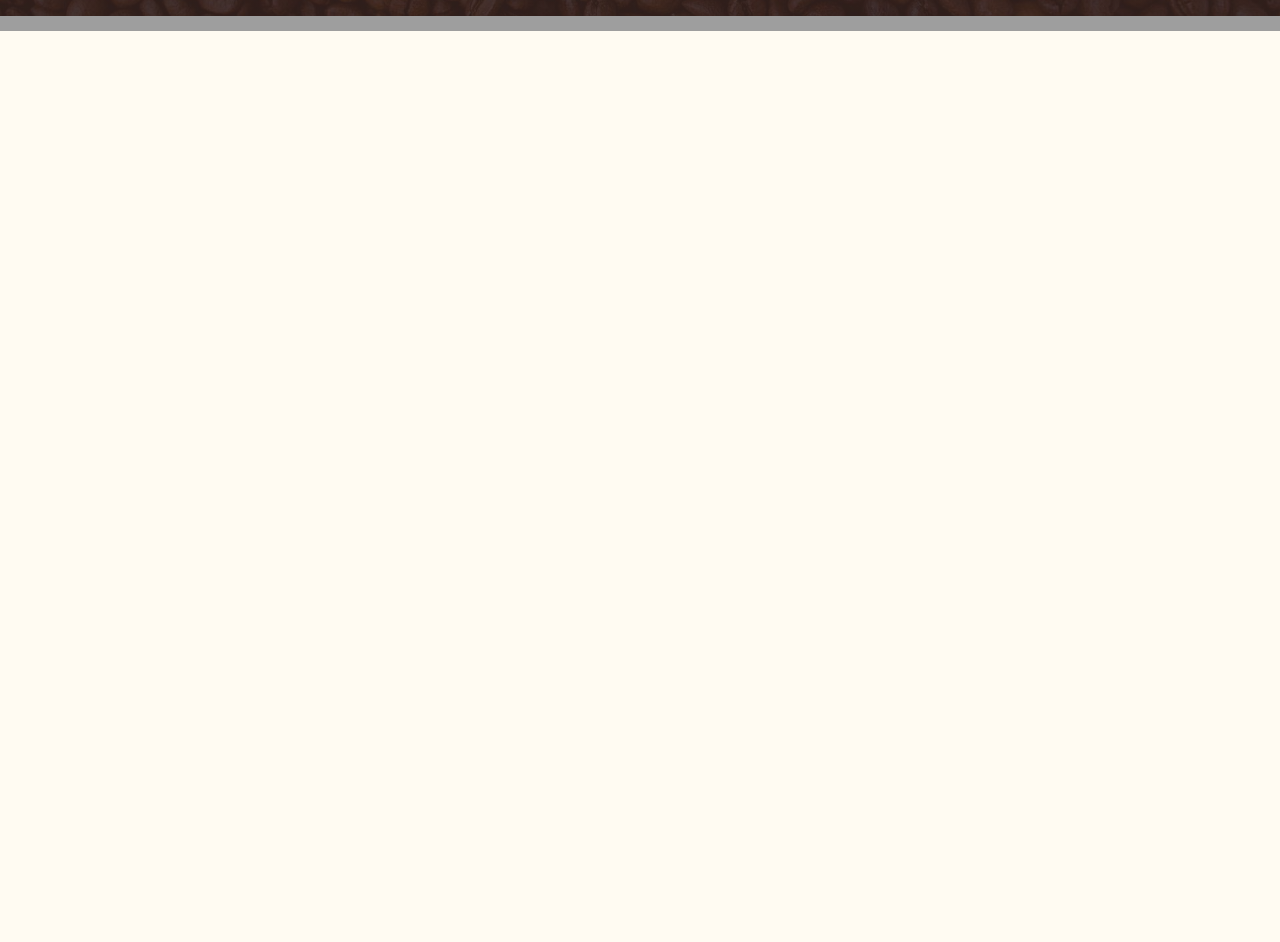
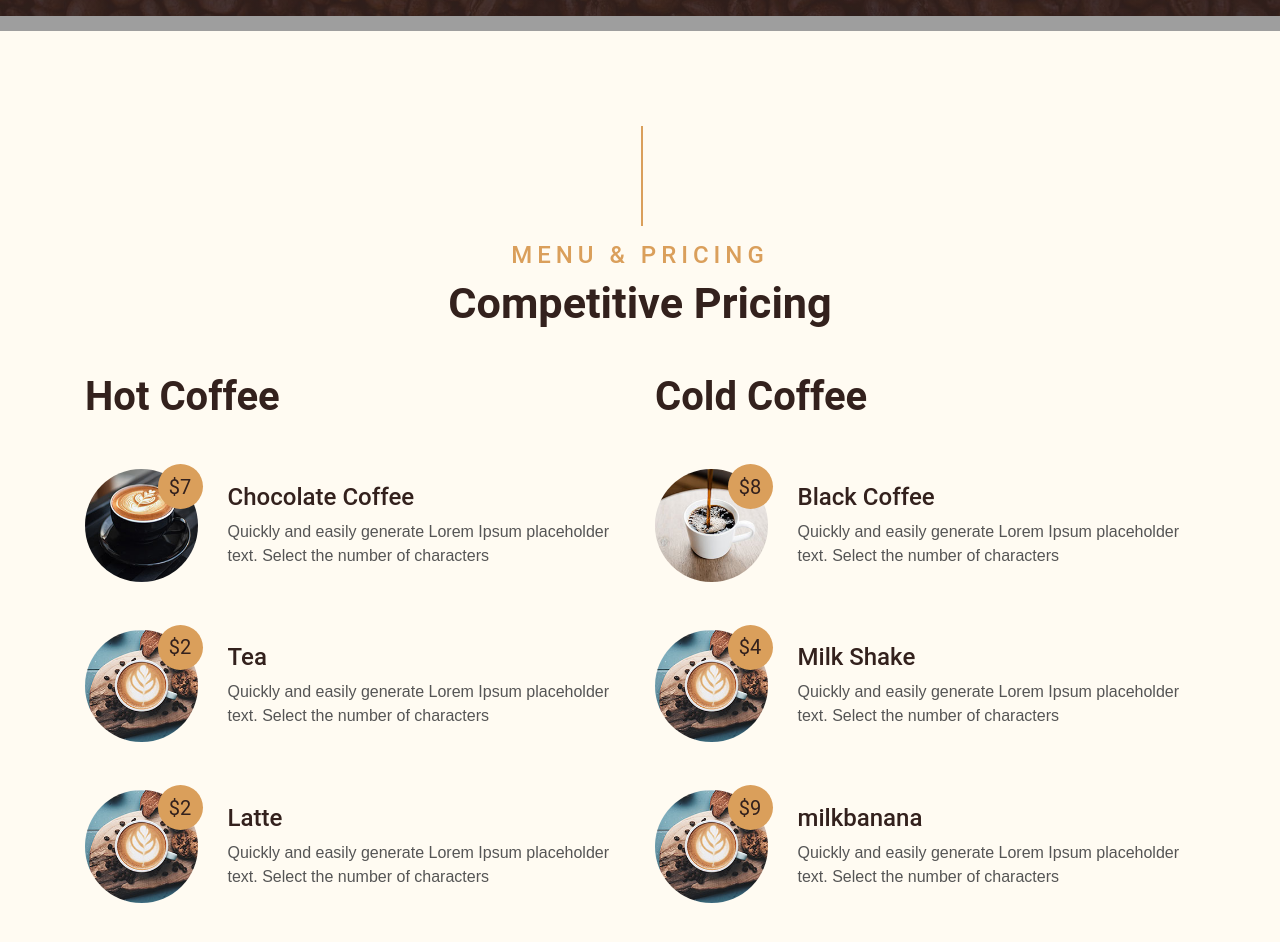
Before and after one commit to asgari1991/Cafe, a Next.js app: page / in a window 1280 px wide. Shown: the part 2985-3927 px from the top of the page. Before the commit the page ends 3063 px from the top, so only its background shows below. Built offline with nearby package versions, Linux system fonts and the light colour scheme; data requests are answered from the project's data file; grey boxes are pictures that could not be loaded.

Commit message:
feat: menu component in  index page

```diff
--- a/data/db.json
+++ b/data/db.json
@@ -6,23 +6,57 @@
       "desc": "Quickly and easily generate Lorem Ipsum placeholder text. Select the number of characters",
       "price": 8,
       "img": "/Images/menu-1.jpg",
-      "off": 0
+      "type":"cold",
+      "off": 0,
+      "score": 5
     },
     {
-      "id": 1,
+      "id": 2,
       "title": "Chocolate Coffee",
       "desc": "Quickly and easily generate Lorem Ipsum placeholder text. Select the number of characters",
       "price": 7,
       "img": "/Images/menu-2.jpg",
-      "off": 0
+      "type":"hot",
+      "off": 0,
+      "score": 3.6
     },
     {
-      "id": 1,
-      "title": "Black Coffee",
+      "id": 3,
+      "title": "Tea",
       "desc": "Quickly and easily generate Lorem Ipsum placeholder text. Select the number of characters",
-      "price": 8,
+      "price": 2,
       "img": "/Images/menu-3.jpg",
-      "off": 0
+      "type":"hot",
+      "off": 0,
+      "score": 4.3
+    },
+    {
+      "id": 4,
+      "title": "Milk Shake",
+      "desc": "Quickly and easily generate Lorem Ipsum placeholder text. Select the number of characters",
+      "price": 4,
+      "img": "/Images/menu-3.jpg",
+      "type":"cold",
+      "off": 0,
+      "score": 4.3
+    }, {
+      "id": 5,
+      "title": "milkbanana",
+      "desc": "Quickly and easily generate Lorem Ipsum placeholder text. Select the number of characters",
+      "price": 9,
+      "img": "/Images/menu-3.jpg",
+      "type":"cold",
+      "off": 0,
+      "score": 4.3
+    }, {
+      "id": 6,
+      "title": "Latte",
+      "desc": "Quickly and easily generate Lorem Ipsum placeholder text. Select the number of characters",
+      "price": 2,
+      "img": "/Images/menu-3.jpg",
+      "type":"hot",
+      "off": 0,
+      "score": 4.3
     }
   ],
   "services": [
--- a/pages/components/modules/Card/Card.js
+++ b/pages/components/modules/Card/Card.js
@@ -0,0 +1,18 @@
+import React from 'react'
+
+const Card = ({img,price,title,desc}) => {
+  return (
+    <div  className="row align-items-center mb-5">
+    <div className="col-4 col-sm-3">
+        <img className="w-100 rounded-circle mb-3 mb-sm-0" src={img} alt=""/>
+        <h5 className="menu-price">${price}</h5>
+    </div>
+    <div className="col-8 col-sm-9">
+        <h4>{title}</h4>
+        <p className="m-0">{desc}</p>
+    </div>
+</div>
+  )
+}
+
+export default Card
--- a/pages/components/templates/Index/Menu.js
+++ b/pages/components/templates/Index/Menu.js
@@ -1,8 +1,36 @@
 import React from 'react'
+import Card from '../../modules/Card/Card'
 
-const Menu = () => {
+const Menu = ({menu}) => {
+
+
   return (
-    <div>Menu</div>
+    <div className="container-fluid pt-5">
+    <div className="container">
+        <div className="section-title">
+            <h4 className="text-primary text-uppercase" style={{letterSpacing: "5px"}}>Menu & Pricing</h4>
+            <h1 className="display-4">Competitive Pricing</h1>
+        </div>
+        <div className="row">
+            <div className="col-lg-6">
+                <h1 className="mb-5">Hot Coffee</h1>
+                {menu.filter(item=>item.type==='hot').slice(0,3).map(item=>(
+                 <Card {...item}/>
+                ))}
+
+
+            </div>
+            <div className="col-lg-6">
+                <h1 className="mb-5">Cold Coffee</h1>
+                {menu.filter(item=>item.type==='cold').slice(0,3).map(item=>(
+                <Card {...item}/>
+                ))}
+
+
+            </div>
+        </div>
+    </div>
+</div>
   )
 }
 
--- a/pages/index.js
+++ b/pages/index.js
@@ -4,6 +4,7 @@ import Slider from './components/templates/Index/Slider'
 import About from './components/templates/Index/About'
 import Services from './components/templates/Index/Services'
 import Offer from './components/templates/Index/Offer'
+import Menu from './components/templates/Index/Menu'
 
 const Home = ({data}) => {
   return (
@@ -12,16 +13,20 @@ const Home = ({data}) => {
     <About/>
     <Services services={data.services}/>
     <Offer/>
+    <Menu menu={data.menu}/>
     </>
   )
 }
 export async function getStaticProps() {
-  const res=await fetch("http://localhost:4000/services")
-  const services=await res.json()
+  const servicesRes=await fetch("http://localhost:4000/services")
+  const servicesData=await servicesRes.json()
+  const menuRes=await fetch("http://localhost:4000/menu")
+  const menuData=await menuRes.json()
   return {
     props:{
       data:{
-        services
+        services:servicesData,
+        menu:menuData
       }
     },
     revalidate:60*60*12
```
